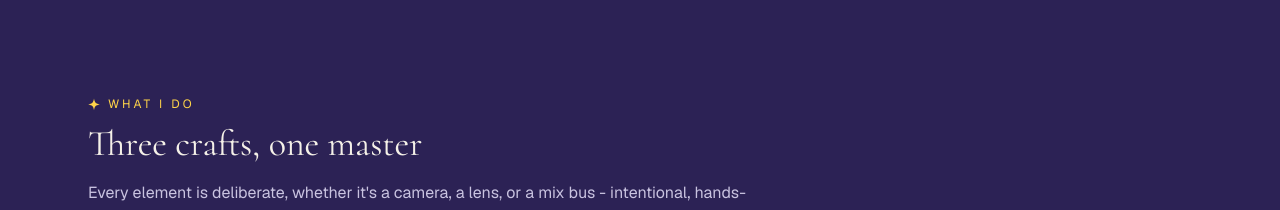
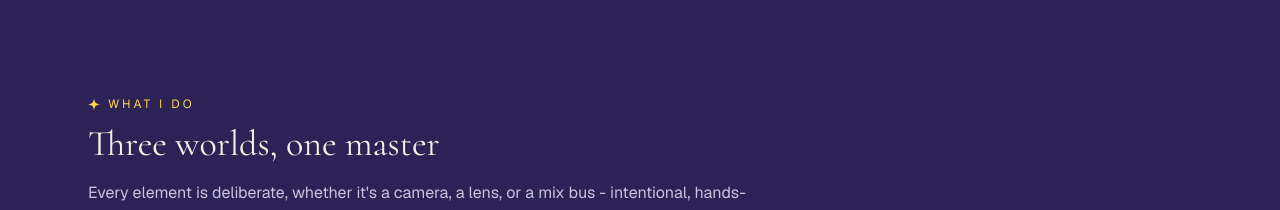
Before and after one commit to TheGalacticMonk/galacticmonk, a Next.js app: page / in a window 1280 px wide. Shown: the part 800-1010 px from the top of the page. Built offline with nearby package versions, Linux system fonts and the light colour scheme.

Commit message:
Update website

```diff
--- a/src/app/page.tsx
+++ b/src/app/page.tsx
@@ -16,7 +16,7 @@ export default function Home() {
         <div className="flex flex-wrap items-end justify-between gap-4">
           <SectionHeading
             eyebrow="What I Do"
-            title="Three crafts, one master"
+            title="Three worlds, one master"
             description="Every element is deliberate, whether it's a camera, a lens, or a mix bus - intentional, hands-on, and a whole lot of alchemy."
           />
           <Link
```
